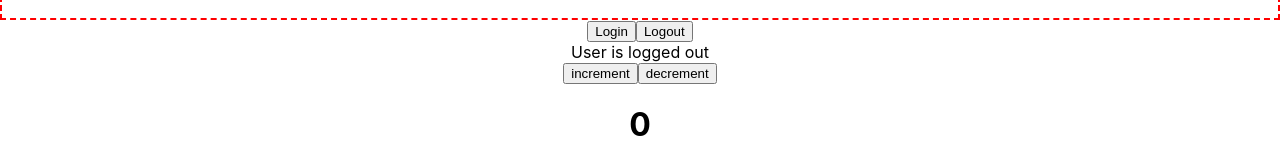
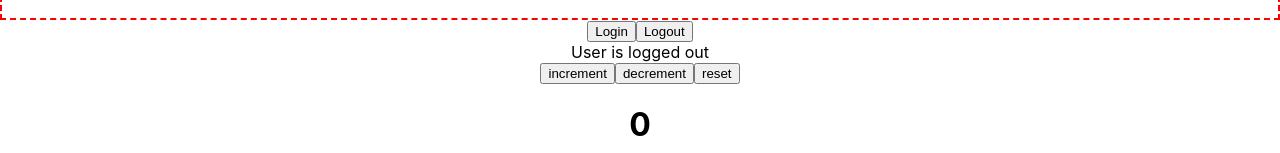
Before and after one commit to johanein/codevolution-typescript, a React (Create React App) app: page / in a window 1280 px wide. Shown: the part 391-544 px from the top of the page. Built offline with nearby package versions, Linux system fonts and the light colour scheme.

Commit message:
upto chapter 13

```diff
--- a/src/components/State/UseReducerCounter/index.tsx
+++ b/src/components/State/UseReducerCounter/index.tsx
@@ -3,21 +3,28 @@ import { useReducer } from "react";
 type CounterState = {
   count: number;
 };
-type CounterAction = { type: string; payload: number };
+type UpdateAction = {
+  type: "increment" | "decrement";
+  payload: number;
+};
+type ResetAction = {
+  type: "reset";
+};
+type CounterAction = UpdateAction | ResetAction; // descriminated union in typescript
 const initialState = {
   count: 0,
 };
 
-export const reducer = (
-  state: CounterState,
-  { type, payload }: CounterAction
-) => {
+export const reducer = (state: CounterState, action: CounterAction) => {
   const { count } = state || {};
-  switch (type) {
+  //   const { type } = action || {};
+  switch (action.type) {
     case "increment":
-      return { ...state, count: count + payload };
+      return { ...state, count: count + action.payload };
     case "decrement":
-      return { ...state, count: count - payload };
+      return { ...state, count: count - action.payload };
+    case "reset":
+      return initialState;
 
     default:
       return state;
@@ -33,6 +40,9 @@ const Counter = () => {
   const handleDecrementClick = () => {
     dispatch({ type: "decrement", payload: 10 });
   };
+  const handleResetClick = () => {
+    dispatch({ type: "reset" });
+  };
 
   return (
     <div>
@@ -42,6 +52,9 @@ const Counter = () => {
       <button type="button" onClick={handleDecrementClick}>
         decrement
       </button>
+      <button type="button" onClick={handleResetClick}>
+        reset
+      </button>
       <h1>{count}</h1>
     </div>
   );
```
